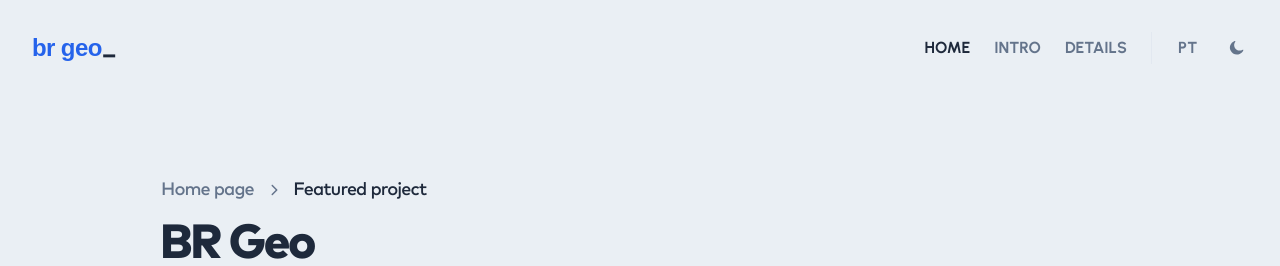
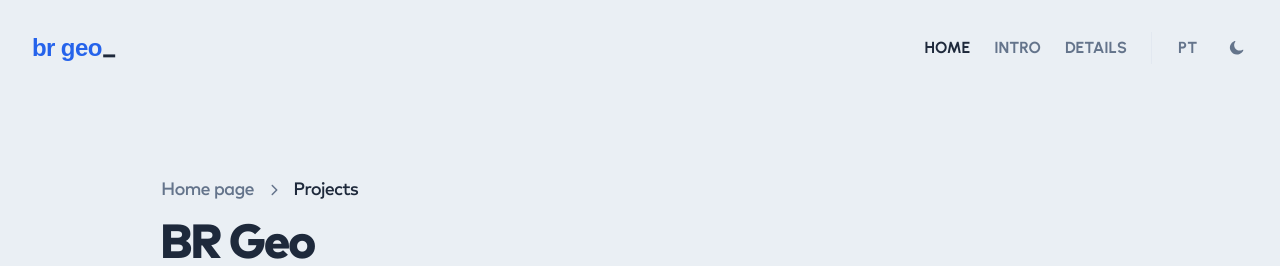
Before and after one commit to dalvancarvalho/personal-website, a React (Vite) app: page /br-geo in a window 1280 px wide. Shown: the top 266 px of the page. Built offline with nearby package versions, Linux system fonts and the light colour scheme; a web font is replaced by a local one.

Commit message:
refactor: breadcrumbs

```diff
--- a/src/constants/projects.js
+++ b/src/constants/projects.js
@@ -37,7 +37,7 @@ const projects = [
         url: 'https://www.chartjs.org/',
       },
     ],
-    subject: 'title.breadcrumbs.featured',
+    subject: 'title.breadcrumbs.projects',
     thumbnail: brGeoImg,
   },
   {
@@ -78,7 +78,7 @@ const projects = [
         url: 'https://greensock.com/gsap/',
       },
     ],
-    subject: 'title.breadcrumbs.featured',
+    subject: 'title.breadcrumbs.projects',
     thumbnail: personalPageImg,
   },
   {
@@ -107,7 +107,7 @@ const projects = [
         url: 'https://www.framer.com/motion/',
       },
     ],
-    subject: 'title.breadcrumbs.featured',
+    subject: 'title.breadcrumbs.projects',
     thumbnail: splitItImg,
   },
 ]
--- a/src/i18n/translations/enUS.json
+++ b/src/i18n/translations/enUS.json
@@ -67,7 +67,7 @@
       "breadcrumbs": {
         "home": "Home page",
         "about": "About",
-        "featured": "Featured project"
+        "projects": "Projects"
       },
       "demo": "Live demo",
       "github": "GitHub repository",
--- a/src/i18n/translations/ptBR.json
+++ b/src/i18n/translations/ptBR.json
@@ -67,7 +67,7 @@
       "breadcrumbs": {
         "home": "Página inicial",
         "about": "Sobre",
-        "featured": "Projeto em destaque"
+        "projects": "Projetos"
       },
       "demo": "Demonstração",
       "github": "Repositório do GitHub",
```
